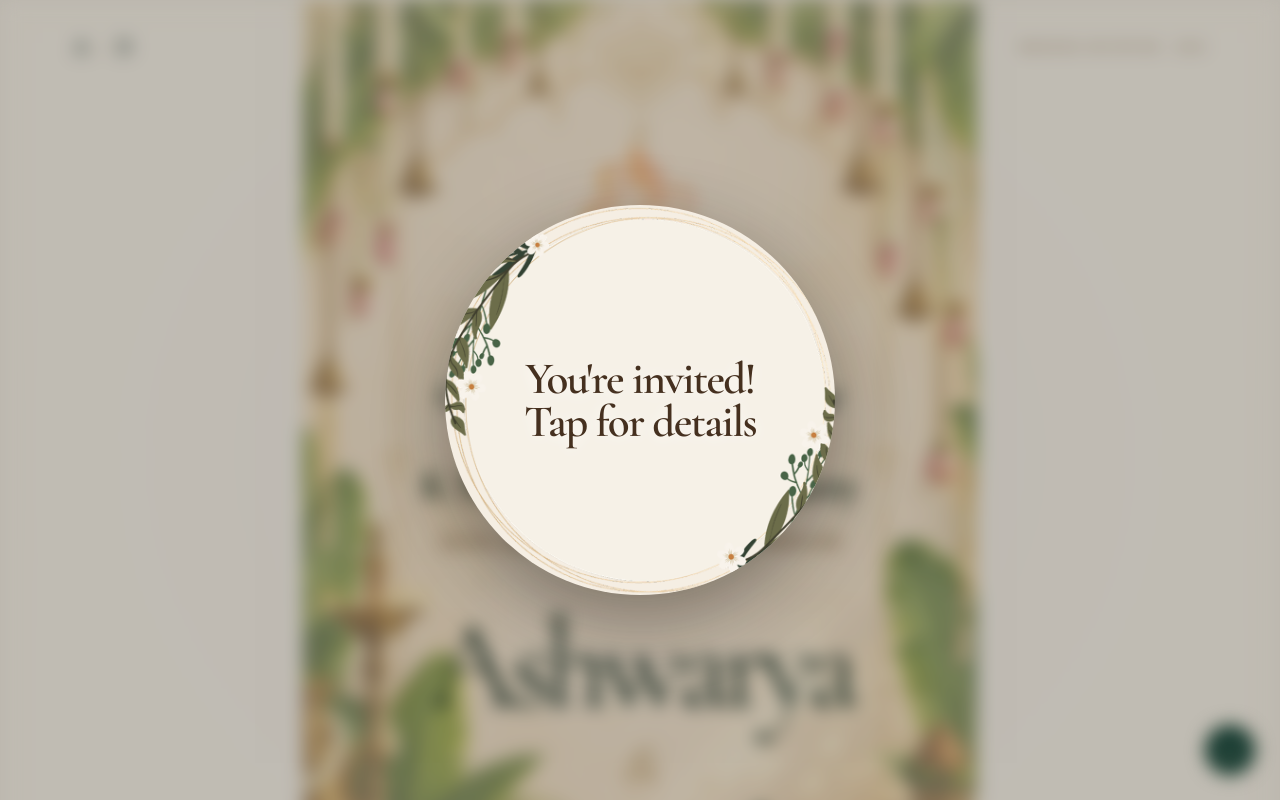
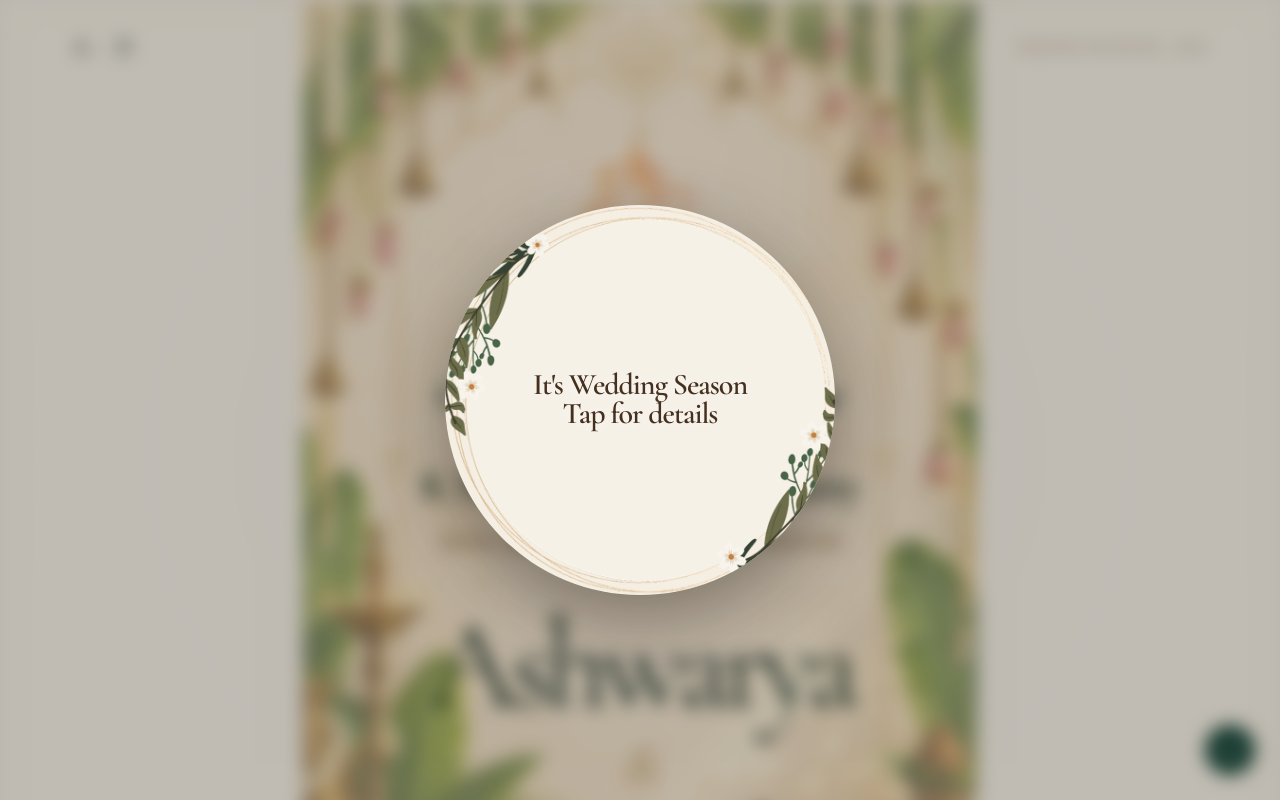
Before and after one commit to deepakkandasamy/parents-wedding-invitation, a Next.js app: page /parents-wedding-invitation/ in a window 1280 px wide. Shown: the top 800 px of the page. Built offline with nearby package versions, Linux system fonts and the light colour scheme.

Commit message:
Refine invitation gate headline

```diff
--- a/app/global.css
+++ b/app/global.css
@@ -1279,10 +1279,10 @@ a {
 .invitation-gate-copy {
   position: relative;
   z-index: 1;
-  padding: 20%;
+  padding: 20% 8%;
   color: #45301f;
   font-family: var(--font-cormorant), Georgia, serif;
-  font-size: clamp(28px, 8vw, 45px);
+  font-size: clamp(20px, 5.2vw, 30px);
   font-weight: 600;
   line-height: 0.96;
   letter-spacing: -0.035em;
--- a/app/page.tsx
+++ b/app/page.tsx
@@ -46,7 +46,7 @@ export default function Home() {
               sizes="100vw"
               className="invitation-gate-image"
             />
-            <span className="invitation-gate-copy">You&apos;re invited!<br />Tap for details</span>
+            <span className="invitation-gate-copy">It&apos;s Wedding Season<br />Tap for details</span>
           </button>
         </div>
       )}
```
